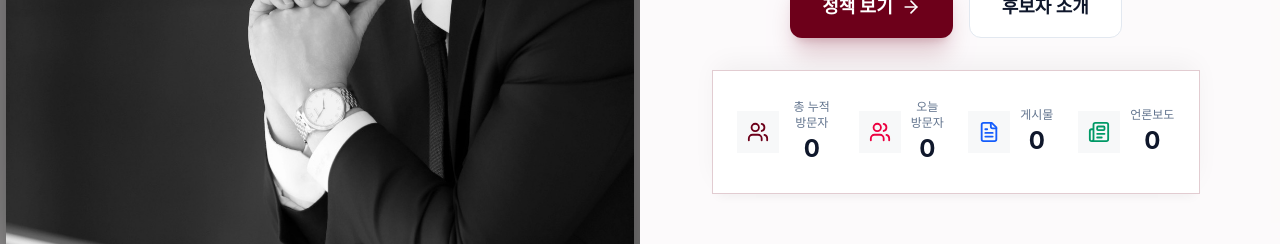
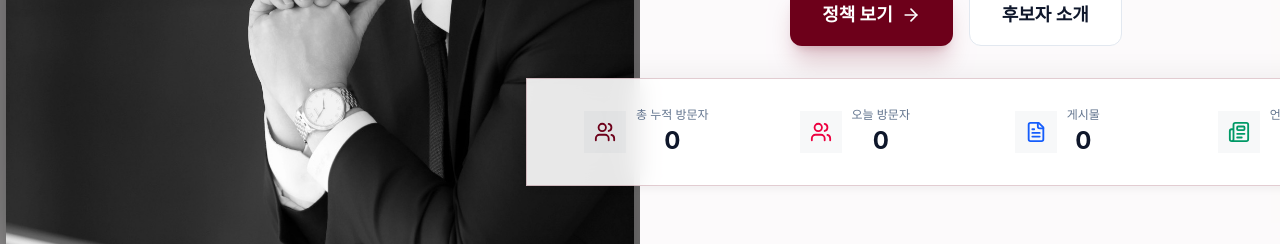
Before and after one commit to incheon6455-crypto/leehj_edu, a React (Vite) app: page / in a window 1280 px wide. Shown: the part 540-784 px from the top of the page. Built offline with nearby package versions, Linux system fonts and the light colour scheme; no server answers; the database is empty.

Commit message:
Widen desktop KPI area and prevent label wrapping

```diff
--- a/src/components/KPISection.tsx
+++ b/src/components/KPISection.tsx
@@ -159,7 +159,7 @@ export function KPISection() {
                 <card.icon size={16} className="md:w-[22px] md:h-[22px]" />
               </div>
               <div>
-                <p className="text-xs font-medium text-slate-500 mb-0.5 max-md:text-[9px] max-md:leading-tight max-md:text-center">{card.label}</p>
+                <p className="text-xs font-medium text-slate-500 mb-0.5 md:whitespace-nowrap max-md:text-[9px] max-md:leading-tight max-md:text-center">{card.label}</p>
                 <p className="text-2xl font-bold text-slate-900 max-md:text-base max-md:leading-none max-md:text-center">
                   <CountUp value={card.value} />
                 </p>
--- a/src/pages/Home.tsx
+++ b/src/pages/Home.tsx
@@ -483,7 +483,7 @@ export default function Home() {
                 </Link>
               </div>
 
-              <div className="mt-8 hidden w-full lg:block">
+              <div className="mt-8 hidden w-full lg:block lg:w-[860px] lg:max-w-[calc(100vw-64px)]">
                 <KPISection />
               </div>
             </motion.div>
```
